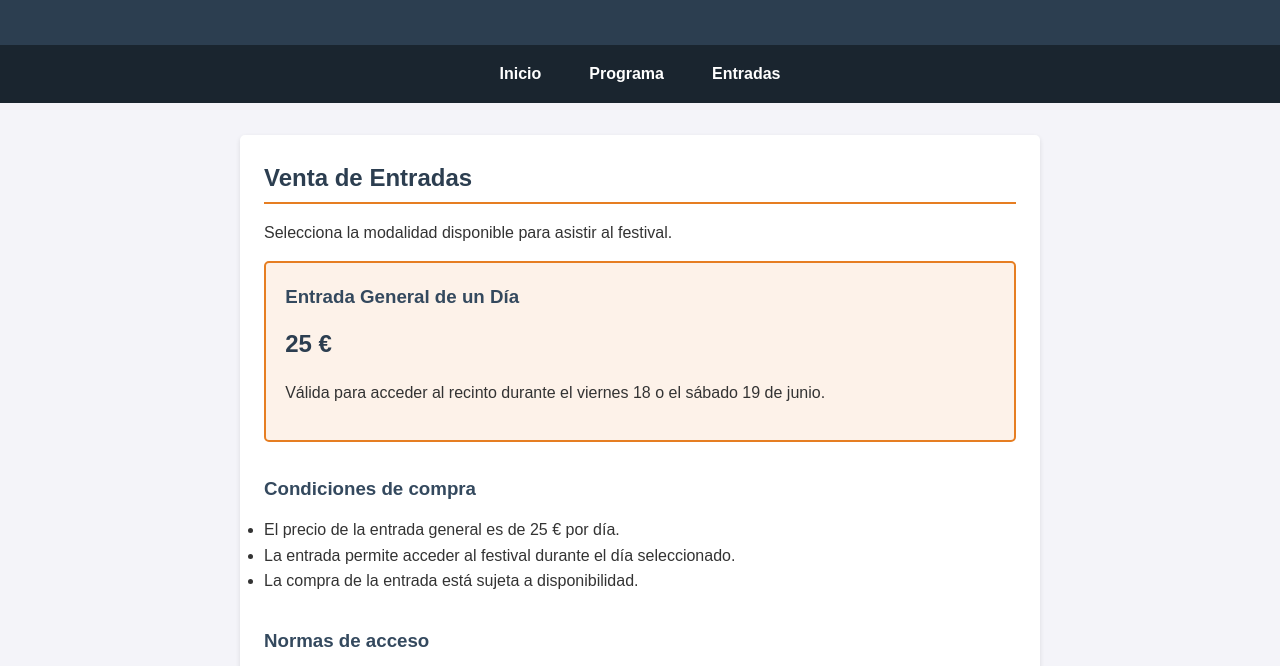
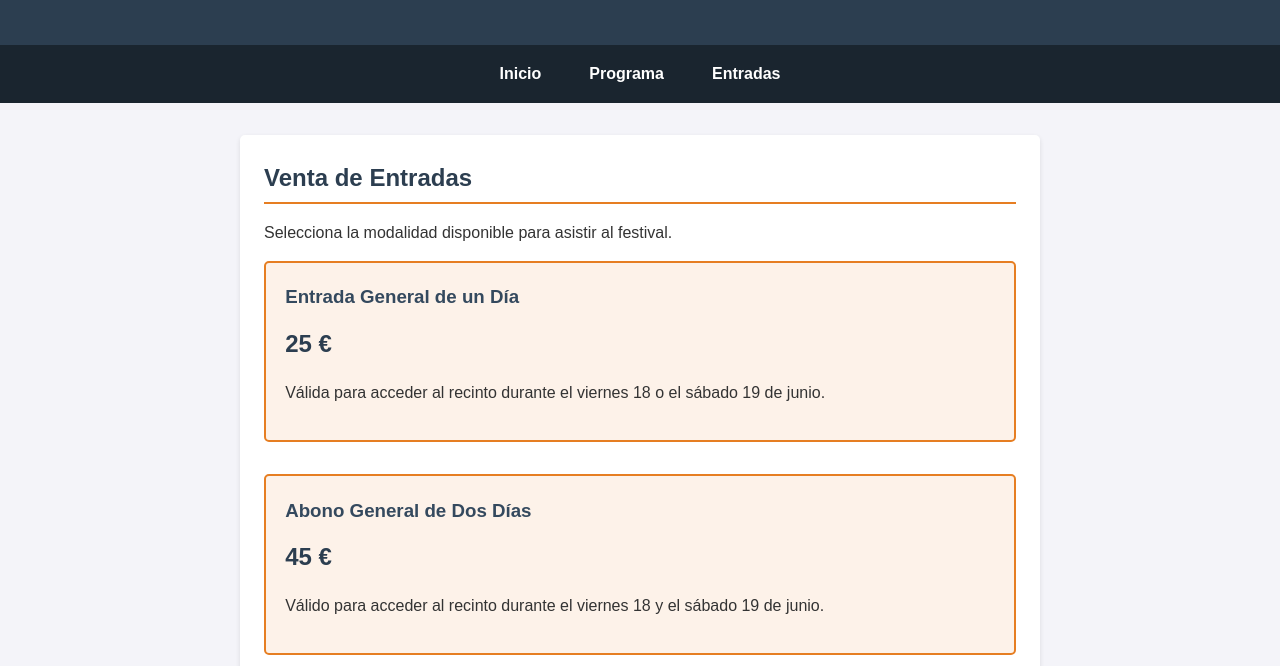
Before and after one commit to enguidasensio25-hash/festival-dam-2027, a plain HTML site: page entradas.html in a window 1280 px wide. Shown: the part 125-791 px from the top of the page. Drawn offline with Linux system fonts and the light colour scheme.

Commit message:
anadido abono de dos dias

```diff
--- a/entradas.html
+++ b/entradas.html
@@ -30,6 +30,12 @@
             <p class="precio">25 €</p>
             <p>Válida para acceder al recinto durante el viernes 18 o el sábado 19 de junio.</p>
         </div>
+
+	<div class="tarjeta-entrada">
+   	    <h3>Abono General de Dos Días</h3>
+            <p class="precio">45 €</p>
+            <p>Válido para acceder al recinto durante el viernes 18 y el sábado 19 de junio.</p>
+	</div>
 
         <section>
             <h3>Condiciones de compra</h3>
```
